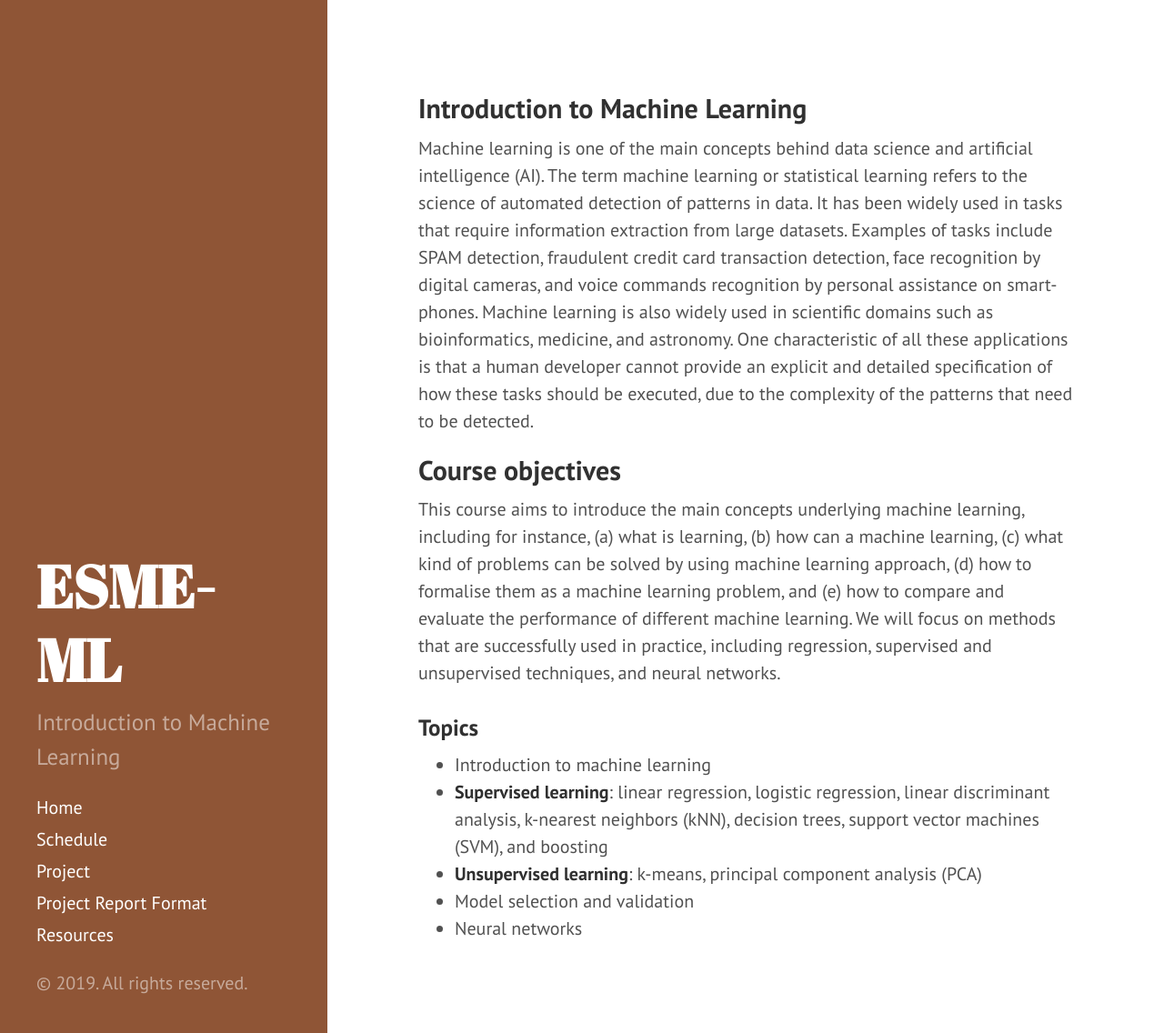
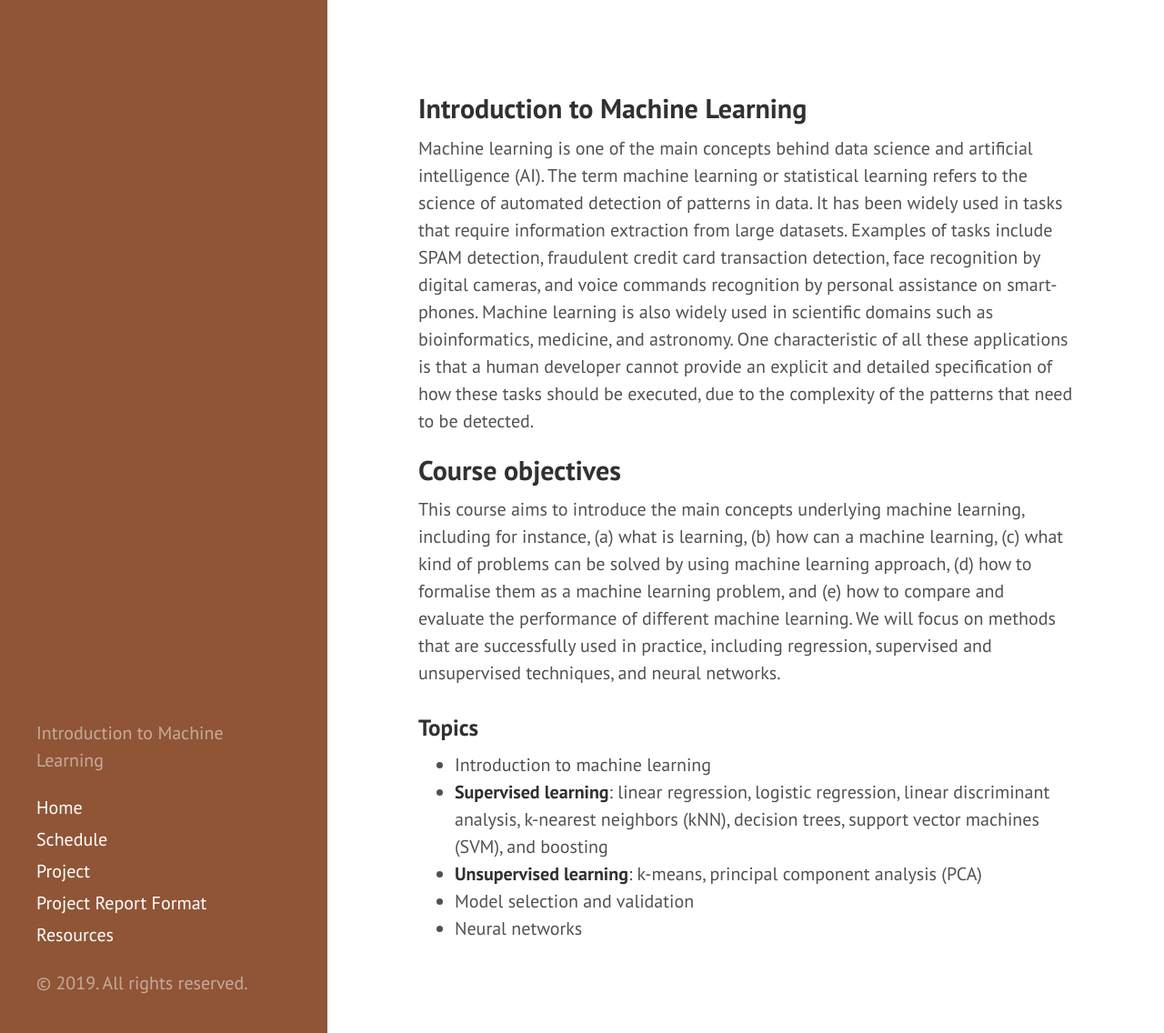
Before and after one commit to esmeml/esmeml.github.io, a Jekyll site: the page built from index.html, in a window 1280 px wide and 1136 px high. Shown: the whole window at 91% size. Built offline with Jekyll 4.4.1, drawn with Linux system fonts in a browser that asks for light colours; nearby versions of some CDN libraries; the list of posts is cut into pages by our own code.

```diff
--- a/_includes/sidebar.html
+++ b/_includes/sidebar.html
@@ -1,13 +1,16 @@
 <div class="sidebar" id="sidebar">
   <div class="container sidebar-sticky"> <!-- class="container sidebar-sticky" -->
-    <div class="sidebar-about"> <!-- class="sidebar-about" -->
+	<div class="sidebar-item">
+	   <p>{{ site.description }}</p>
+	</div>
+    <!--div class="sidebar-about">
       <h1>
         <a href="{{ site.baseurl }}">
           {{ site.title }}
         </a>
       </h1>
       <p class="lead">{{ site.description }}</p>
-    </div>
+    </div-->
 
     <nav class="sidebar-nav">
       <a class="sidebar-nav-item{% if page.url == site.baseurl %} active{% endif %}" href="{{ site.baseurl }}/">Home</a>
```
